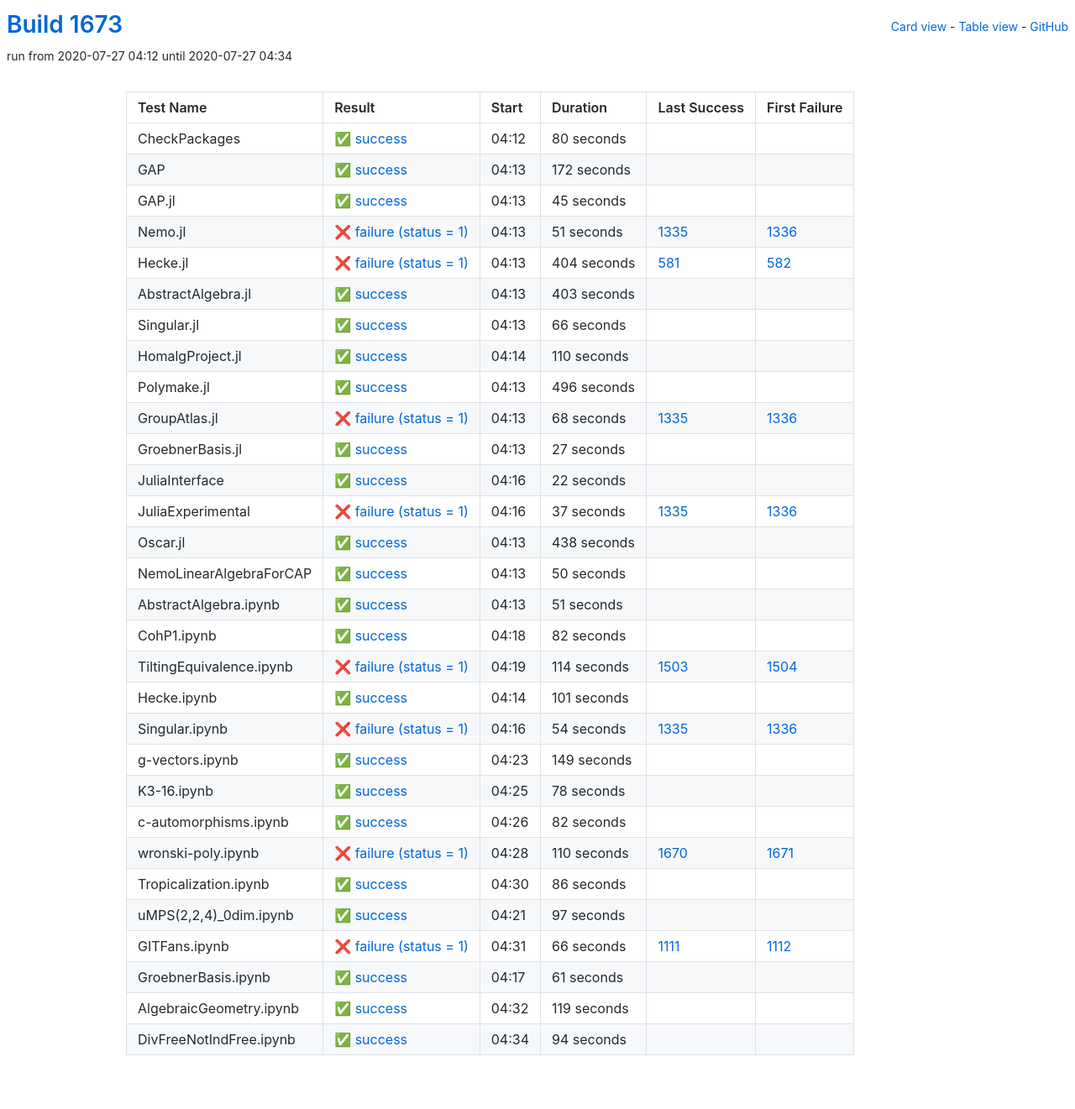
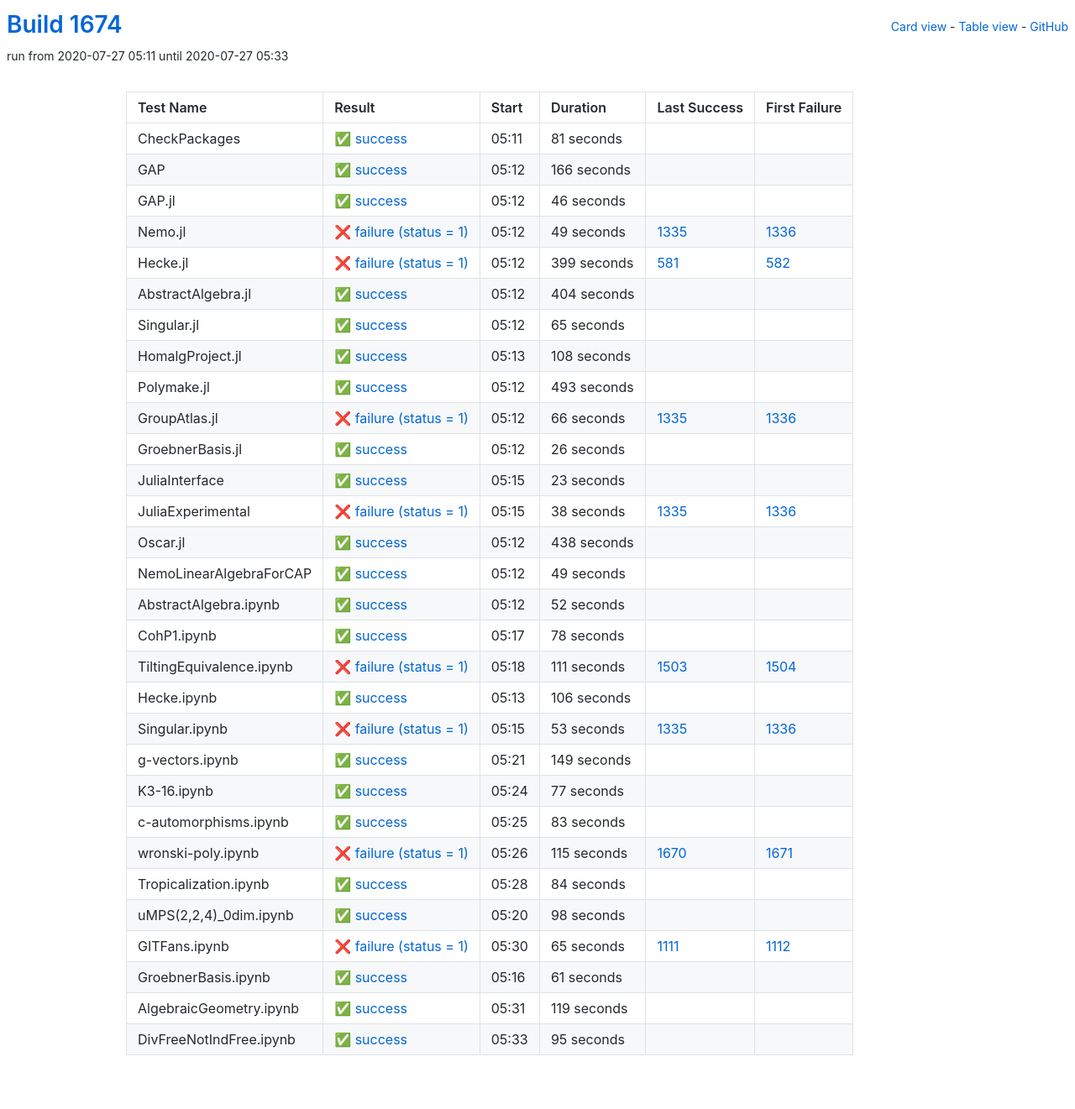
Before and after one commit to oscar-system/oscar-ci-status-1.4, a Jekyll site: the page built from table.html, in a window 1280 px wide. Shown: the whole page at 84% size. Built offline with Jekyll 4.4.1, drawn with Linux system fonts in a browser that asks for light colours.

Commit message:
Build #1674

```diff
--- a/_data/ci.yml
+++ b/_data/ci.yml
@@ -1,6 +1,6 @@
 ---
-build: 1673
-build_url: https://oscarci.mathematik.uni-kl.de/job/oscar-julia-1.4/1673/
+build: 1674
+build_url: https://oscarci.mathematik.uni-kl.de/job/oscar-julia-1.4/1674/
 job: oscar-julia-1.4
 organization: oscar-system
 repo: oscar-ci-status-1.4
@@ -8,164 +8,164 @@ repourl: https://github.com/oscar-system/oscar-ci-status-1.4
 tests:
 - name: CheckPackages
   id: checkpackages
-  log: https://oscarci.mathematik.uni-kl.de/job/oscar-julia-1.4/1673/artifact/logs/build-1673/CheckPackages.log
-  start: 2020-07-27 04:12
+  log: https://oscarci.mathematik.uni-kl.de/job/oscar-julia-1.4/1674/artifact/logs/build-1674/CheckPackages.log
+  start: 2020-07-27 05:11
   success: true
   exitcode: 0
   status: success
-  duration: 80
+  duration: 81
   last_success: false
   last_success_url:
   first_failure: false
   first_failure_url:
 - name: GAP
   id: gap
-  log: https://oscarci.mathematik.uni-kl.de/job/oscar-julia-1.4/1673/artifact/logs/build-1673/GAP.log
-  start: 2020-07-27 04:13
+  log: https://oscarci.mathematik.uni-kl.de/job/oscar-julia-1.4/1674/artifact/logs/build-1674/GAP.log
+  start: 2020-07-27 05:12
   success: true
   exitcode: 0
   status: success
-  duration: 172
+  duration: 166
   last_success: false
   last_success_url:
   first_failure: false
   first_failure_url:
 - name: GAP.jl
   id: gap-jl
-  log: https://oscarci.mathematik.uni-kl.de/job/oscar-julia-1.4/1673/artifact/logs/build-1673/GAP.jl.log
-  start: 2020-07-27 04:13
+  log: https://oscarci.mathematik.uni-kl.de/job/oscar-julia-1.4/1674/artifact/logs/build-1674/GAP.jl.log
+  start: 2020-07-27 05:12
   success: true
   exitcode: 0
   status: success
-  duration: 45
+  duration: 46
   last_success: false
   last_success_url:
   first_failure: false
   first_failure_url:
 - name: Nemo.jl
   id: nemo-jl
-  log: https://oscarci.mathematik.uni-kl.de/job/oscar-julia-1.4/1673/artifact/logs/build-1673/Nemo.jl.log
-  start: 2020-07-27 04:13
+  log: https://oscarci.mathematik.uni-kl.de/job/oscar-julia-1.4/1674/artifact/logs/build-1674/Nemo.jl.log
+  start: 2020-07-27 05:12
   success: false
   exitcode: 1
   status: failure
-  duration: 51
+  duration: 49
   last_success: 1335
   last_success_url: https://oscarci.mathematik.uni-kl.de/job/oscar-julia-1.4/1335/
   first_failure: 1336
   first_failure_url: https://oscarci.mathematik.uni-kl.de/job/oscar-julia-1.4/1336/
 - name: Hecke.jl
   id: hecke-jl
-  log: https://oscarci.mathematik.uni-kl.de/job/oscar-julia-1.4/1673/artifact/logs/build-1673/Hecke.jl.log
-  start: 2020-07-27 04:13
+  log: https://oscarci.mathematik.uni-kl.de/job/oscar-julia-1.4/1674/artifact/logs/build-1674/Hecke.jl.log
+  start: 2020-07-27 05:12
   success: false
   exitcode: 1
   status: failure
-  duration: 404
+  duration: 399
   last_success: 581
   last_success_url: https://oscarci.mathematik.uni-kl.de/job/oscar-julia-1.4/581/
   first_failure: 582
   first_failure_url: https://oscarci.mathematik.uni-kl.de/job/oscar-julia-1.4/582/
 - name: AbstractAlgebra.jl
   id: abstractalgebra-jl
-  log: https://oscarci.mathematik.uni-kl.de/job/oscar-julia-1.4/1673/artifact/logs/build-1673/AbstractAlgebra.jl.log
-  start: 2020-07-27 04:13
+  log: https://oscarci.mathematik.uni-kl.de/job/oscar-julia-1.4/1674/artifact/logs/build-1674/AbstractAlgebra.jl.log
+  start: 2020-07-27 05:12
   success: true
   exitcode: 0
   status: success
-  duration: 403
+  duration: 404
   last_success: false
   last_success_url:
   first_failure: false
   first_failure_url:
 - name: Singular.jl
   id: singular-jl
-  log: https://oscarci.mathematik.uni-kl.de/job/oscar-julia-1.4/1673/artifact/logs/build-1673/Singular.jl.log
-  start: 2020-07-27 04:13
+  log: https://oscarci.mathematik.uni-kl.de/job/oscar-julia-1.4/1674/artifact/logs/build-1674/Singular.jl.log
+  start: 2020-07-27 05:12
   success: true
   exitcode: 0
   status: success
-  duration: 66
+  duration: 65
   last_success: false
   last_success_url:
   first_failure: false
   first_failure_url:
 - name: HomalgProject.jl
   id: homalgproject-jl
-  log: https://oscarci.mathematik.uni-kl.de/job/oscar-julia-1.4/1673/artifact/logs/build-1673/HomalgProject.jl.log
-  start: 2020-07-27 04:14
+  log: https://oscarci.mathematik.uni-kl.de/job/oscar-julia-1.4/1674/artifact/logs/build-1674/HomalgProject.jl.log
+  start: 2020-07-27 05:13
   success: true
   exitcode: 0
   status: success
-  duration: 110
+  duration: 108
   last_success: false
   last_success_url:
   first_failure: false
   first_failure_url:
 - name: Polymake.jl
   id: polymake-jl
-  log: https://oscarci.mathematik.uni-kl.de/job/oscar-julia-1.4/1673/artifact/logs/build-1673/Polymake.jl.log
-  start: 2020-07-27 04:13
+  log: https://oscarci.mathematik.uni-kl.de/job/oscar-julia-1.4/1674/artifact/logs/build-1674/Polymake.jl.log
+  start: 2020-07-27 05:12
   success: true
   exitcode: 0
   status: success
-  duration: 496
+  duration: 493
   last_success: false
   last_success_url:
   first_failure: false
   first_failure_url:
 - name: GroupAtlas.jl
   id: groupatlas-jl
-  log: https://oscarci.mathematik.uni-kl.de/job/oscar-julia-1.4/1673/artifact/logs/build-1673/GroupAtlas.jl.log
-  start: 2020-07-27 04:13
+  log: https://oscarci.mathematik.uni-kl.de/job/oscar-julia-1.4/1674/artifact/logs/build-1674/GroupAtlas.jl.log
+  start: 2020-07-27 05:12
   success: false
   exitcode: 1
   status: failure
-  duration: 68
+  duration: 66
   last_success: 1335
   last_success_url: https://oscarci.mathematik.uni-kl.de/job/oscar-julia-1.4/1335/
   first_failure: 1336
   first_failure_url: https://oscarci.mathematik.uni-kl.de/job/oscar-julia-1.4/1336/
 - name: GroebnerBasis.jl
   id: groebnerbasis-jl
-  log: https://oscarci.mathematik.uni-kl.de/job/oscar-julia-1.4/1673/artifact/logs/build-1673/GroebnerBasis.jl.log
-  start: 2020-07-27 04:13
+  log: https://oscarci.mathematik.uni-kl.de/job/oscar-julia-1.4/1674/artifact/logs/build-1674/GroebnerBasis.jl.log
+  start: 2020-07-27 05:12
   success: true
   exitcode: 0
   status: success
-  duration: 27
+  duration: 26
   last_success: false
   last_success_url:
   first_failure: false
   first_failure_url:
 - name: JuliaInterface
   id: juliainterface
-  log: https://oscarci.mathematik.uni-kl.de/job/oscar-julia-1.4/1673/artifact/logs/build-1673/JuliaInterface.log
-  start: 2020-07-27 04:16
+  log: https://oscarci.mathematik.uni-kl.de/job/oscar-julia-1.4/1674/artifact/logs/build-1674/JuliaInterface.log
+  start: 2020-07-27 05:15
   success: true
   exitcode: 0
   status: success
-  duration: 22
+  duration: 23
   last_success: false
   last_success_url:
   first_failure: false
   first_failure_url:
 - name: JuliaExperimental
   id: juliaexperimental
-  log: https://oscarci.mathematik.uni-kl.de/job/oscar-julia-1.4/1673/artifact/logs/build-1673/JuliaExperimental.log
-  start: 2020-07-27 04:16
+  log: https://oscarci.mathematik.uni-kl.de/job/oscar-julia-1.4/1674/artifact/logs/build-1674/JuliaExperimental.log
+  start: 2020-07-27 05:15
   success: false
   exitcode: 1
   status: failure
-  duration: 37
+  duration: 38
   last_success: 1335
   last_success_url: https://oscarci.mathematik.uni-kl.de/job/oscar-julia-1.4/1335/
   first_failure: 1336
   first_failure_url: https://oscarci.mathematik.uni-kl.de/job/oscar-julia-1.4/1336/
 - name: Oscar.jl
   id: oscar-jl
-  log: https://oscarci.mathematik.uni-kl.de/job/oscar-julia-1.4/1673/artifact/logs/build-1673/Oscar.jl.log
-  start: 2020-07-27 04:13
+  log: https://oscarci.mathematik.uni-kl.de/job/oscar-julia-1.4/1674/artifact/logs/build-1674/Oscar.jl.log
+  start: 2020-07-27 05:12
   success: true
   exitcode: 0
   status: success
@@ -176,80 +176,80 @@ tests:
   first_failure_url:
 - name: NemoLinearAlgebraForCAP
   id: nemolinearalgebraforcap
-  log: https://oscarci.mathematik.uni-kl.de/job/oscar-julia-1.4/1673/artifact/logs/build-1673/NemoLinearAlgebraForCAP.log
-  start: 2020-07-27 04:13
+  log: https://oscarci.mathematik.uni-kl.de/job/oscar-julia-1.4/1674/artifact/logs/build-1674/NemoLinearAlgebraForCAP.log
+  start: 2020-07-27 05:12
   success: true
   exitcode: 0
   status: success
-  duration: 50
+  duration: 49
   last_success: false
   last_success_url:
   first_failure: false
   first_failure_url:
 - name: AbstractAlgebra.ipynb
   id: abstractalgebra-ipynb
-  log: https://oscarci.mathematik.uni-kl.de/job/oscar-julia-1.4/1673/artifact/logs/build-1673/AbstractAlgebra.ipynb.log
-  start: 2020-07-27 04:13
+  log: https://oscarci.mathematik.uni-kl.de/job/oscar-julia-1.4/1674/artifact/logs/build-1674/AbstractAlgebra.ipynb.log
+  start: 2020-07-27 05:12
   success: true
   exitcode: 0
   status: success
-  duration: 51
+  duration: 52
   last_success: false
   last_success_url:
   first_failure: false
   first_failure_url:
 - name: CohP1.ipynb
   id: cohp1-ipynb
-  log: https://oscarci.mathematik.uni-kl.de/job/oscar-julia-1.4/1673/artifact/logs/build-1673/CohP1.ipynb.log
-  start: 2020-07-27 04:18
+  log: https://oscarci.mathematik.uni-kl.de/job/oscar-julia-1.4/1674/artifact/logs/build-1674/CohP1.ipynb.log
+  start: 2020-07-27 05:17
   success: true
   exitcode: 0
   status: success
-  duration: 82
+  duration: 78
   last_success: false
   last_success_url:
   first_failure: false
   first_failure_url:
 - name: TiltingEquivalence.ipynb
   id: tiltingequivalence-ipynb
-  log: https://oscarci.mathematik.uni-kl.de/job/oscar-julia-1.4/1673/artifact/logs/build-1673/TiltingEquivalence.ipynb.log
-  start: 2020-07-27 04:19
+  log: https://oscarci.mathematik.uni-kl.de/job/oscar-julia-1.4/1674/artifact/logs/build-1674/TiltingEquivalence.ipynb.log
+  start: 2020-07-27 05:18
   success: false
   exitcode: 1
   status: failure
-  duration: 114
+  duration: 111
   last_success: 1503
   last_success_url: https://oscarci.mathematik.uni-kl.de/job/oscar-julia-1.4/1503/
   first_failure: 1504
   first_failure_url: https://oscarci.mathematik.uni-kl.de/job/oscar-julia-1.4/1504/
 - name: Hecke.ipynb
   id: hecke-ipynb
-  log: https://oscarci.mathematik.uni-kl.de/job/oscar-julia-1.4/1673/artifact/logs/build-1673/Hecke.ipynb.log
-  start: 2020-07-27 04:14
+  log: https://oscarci.mathematik.uni-kl.de/job/oscar-julia-1.4/1674/artifact/logs/build-1674/Hecke.ipynb.log
+  start: 2020-07-27 05:13
   success: true
   exitcode: 0
   status: success
-  duration: 101
+  duration: 106
   last_success: false
   last_success_url:
   first_failure: false
   first_failure_url:
 - name: Singular.ipynb
   id: singular-ipynb
-  log: https://oscarci.mathematik.uni-kl.de/job/oscar-julia-1.4/1673/artifact/logs/build-1673/Singular.ipynb.log
-  start: 2020-07-27 04:16
+  log: https://oscarci.mathematik.uni-kl.de/job/oscar-julia-1.4/1674/artifact/logs/build-1674/Singular.ipynb.log
+  start: 2020-07-27 05:15
   success: false
   exitcode: 1
   status: failure
-  duration: 54
+  duration: 53
   last_success: 1335
   last_success_url: https://oscarci.mathematik.uni-kl.de/job/oscar-julia-1.4/1335/
   first_failure: 1336
   first_failure_url: https://oscarci.mathematik.uni-kl.de/job/oscar-julia-1.4/1336/
 - name: g-vectors.ipynb
   id: g-vectors-ipynb
-  log: https://oscarci.mathematik.uni-kl.de/job/oscar-julia-1.4/1673/artifact/logs/build-1673/g-vectors.ipynb.log
-  start: 2020-07-27 04:23
+  log: https://oscarci.mathematik.uni-kl.de/job/oscar-julia-1.4/1674/artifact/logs/build-1674/g-vectors.ipynb.log
+  start: 2020-07-27 05:21
   success: true
   exitcode: 0
   status: success
@@ -260,80 +260,80 @@ tests:
   first_failure_url:
 - name: K3-16.ipynb
   id: k3-16-ipynb
-  log: https://oscarci.mathematik.uni-kl.de/job/oscar-julia-1.4/1673/artifact/logs/build-1673/K3-16.ipynb.log
-  start: 2020-07-27 04:25
+  log: https://oscarci.mathematik.uni-kl.de/job/oscar-julia-1.4/1674/artifact/logs/build-1674/K3-16.ipynb.log
+  start: 2020-07-27 05:24
   success: true
   exitcode: 0
   status: success
-  duration: 78
+  duration: 77
   last_success: false
   last_success_url:
   first_failure: false
   first_failure_url:
 - name: c-automorphisms.ipynb
   id: c-automorphisms-ipynb
-  log: https://oscarci.mathematik.uni-kl.de/job/oscar-julia-1.4/1673/artifact/logs/build-1673/c-automorphisms.ipynb.log
-  start: 2020-07-27 04:26
+  log: https://oscarci.mathematik.uni-kl.de/job/oscar-julia-1.4/1674/artifact/logs/build-1674/c-automorphisms.ipynb.log
+  start: 2020-07-27 05:25
   success: true
   exitcode: 0
   status: success
-  duration: 82
+  duration: 83
   last_success: false
   last_success_url:
   first_failure: false
   first_failure_url:
 - name: wronski-poly.ipynb
   id: wronski-poly-ipynb
-  log: https://oscarci.mathematik.uni-kl.de/job/oscar-julia-1.4/1673/artifact/logs/build-1673/wronski-poly.ipynb.log
-  start: 2020-07-27 04:28
+  log: https://oscarci.mathematik.uni-kl.de/job/oscar-julia-1.4/1674/artifact/logs/build-1674/wronski-poly.ipynb.log
+  start: 2020-07-27 05:26
   success: false
   exitcode: 1
   status: failure
-  duration: 110
+  duration: 115
   last_success: 1670
   last_success_url: https://oscarci.mathematik.uni-kl.de/job/oscar-julia-1.4/1670/
   first_failure: 1671
   first_failure_url: https://oscarci.mathematik.uni-kl.de/job/oscar-julia-1.4/1671/
 - name: Tropicalization.ipynb
   id: tropicalization-ipynb
-  log: https://oscarci.mathematik.uni-kl.de/job/oscar-julia-1.4/1673/artifact/logs/build-1673/Tropicalization.ipynb.log
-  start: 2020-07-27 04:30
+  log: https://oscarci.mathematik.uni-kl.de/job/oscar-julia-1.4/1674/artifact/logs/build-1674/Tropicalization.ipynb.log
+  start: 2020-07-27 05:28
   success: true
   exitcode: 0
   status: success
-  duration: 86
+  duration: 84
   last_success: false
   last_success_url:
   first_failure: false
   first_failure_url:
 - name: uMPS(2,2,4)_0dim.ipynb
   id: umps-2-2-4-0dim-ipynb
-  log: https://oscarci.mathematik.uni-kl.de/job/oscar-julia-1.4/1673/artifact/logs/build-1673/uMPS-2-2-4-_0dim.ipynb.log
-  start: 2020-07-27 04:21
+  log: https://oscarci.mathematik.uni-kl.de/job/oscar-julia-1.4/1674/artifact/logs/build-1674/uMPS-2-2-4-_0dim.ipynb.log
+  start: 2020-07-27 05:20
   success: true
   exitcode: 0
   status: success
-  duration: 97
+  duration: 98
   last_success: false
   last_success_url:
   first_failure: false
   first_failure_url:
 - name: GITFans.ipynb
   id: gitfans-ipynb
-  log: https://oscarci.mathematik.uni-kl.de/job/oscar-julia-1.4/1673/artifact/logs/build-1673/GITFans.ipynb.log
-  start: 2020-07-27 04:31
+  log: https://oscarci.mathematik.uni-kl.de/job/oscar-julia-1.4/1674/artifact/logs/build-1674/GITFans.ipynb.log
+  start: 2020-07-27 05:30
   success: false
   exitcode: 1
   status: failure
-  duration: 66
+  duration: 65
   last_success: 1111
   last_success_url: https://oscarci.mathematik.uni-kl.de/job/oscar-julia-1.4/1111/
   first_failure: 1112
   first_failure_url: https://oscarci.mathematik.uni-kl.de/job/oscar-julia-1.4/1112/
 - name: GroebnerBasis.ipynb
   id: groebnerbasis-ipynb
-  log: https://oscarci.mathematik.uni-kl.de/job/oscar-julia-1.4/1673/artifact/logs/build-1673/GroebnerBasis.ipynb.log
-  start: 2020-07-27 04:17
+  log: https://oscarci.mathematik.uni-kl.de/job/oscar-julia-1.4/1674/artifact/logs/build-1674/GroebnerBasis.ipynb.log
+  start: 2020-07-27 05:16
   success: true
   exitcode: 0
   status: success
@@ -344,8 +344,8 @@ tests:
   first_failure_url:
 - name: AlgebraicGeometry.ipynb
   id: algebraicgeometry-ipynb
-  log: https://oscarci.mathematik.uni-kl.de/job/oscar-julia-1.4/1673/artifact/logs/build-1673/AlgebraicGeometry.ipynb.log
-  start: 2020-07-27 04:32
+  log: https://oscarci.mathematik.uni-kl.de/job/oscar-julia-1.4/1674/artifact/logs/build-1674/AlgebraicGeometry.ipynb.log
+  start: 2020-07-27 05:31
   success: true
   exitcode: 0
   status: success
@@ -356,12 +356,12 @@ tests:
   first_failure_url:
 - name: DivFreeNotIndFree.ipynb
   id: divfreenotindfree-ipynb
-  log: https://oscarci.mathematik.uni-kl.de/job/oscar-julia-1.4/1673/artifact/logs/build-1673/DivFreeNotIndFree.ipynb.log
-  start: 2020-07-27 04:34
+  log: https://oscarci.mathematik.uni-kl.de/job/oscar-julia-1.4/1674/artifact/logs/build-1674/DivFreeNotIndFree.ipynb.log
+  start: 2020-07-27 05:33
   success: true
   exitcode: 0
   status: success
-  duration: 94
+  duration: 95
   last_success: false
   last_success_url:
   first_failure: false
```
Also changed, not shown: README.md.
